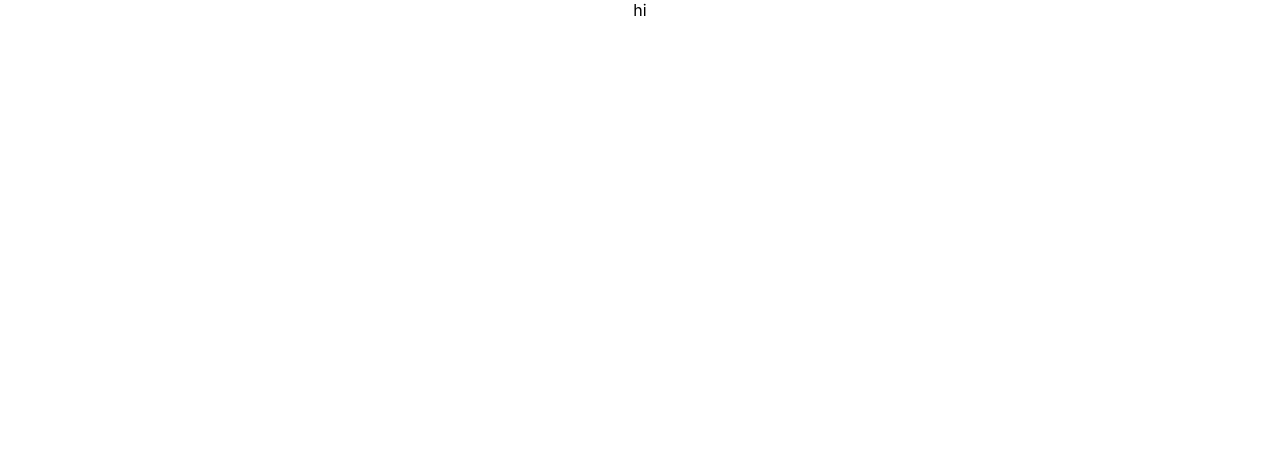
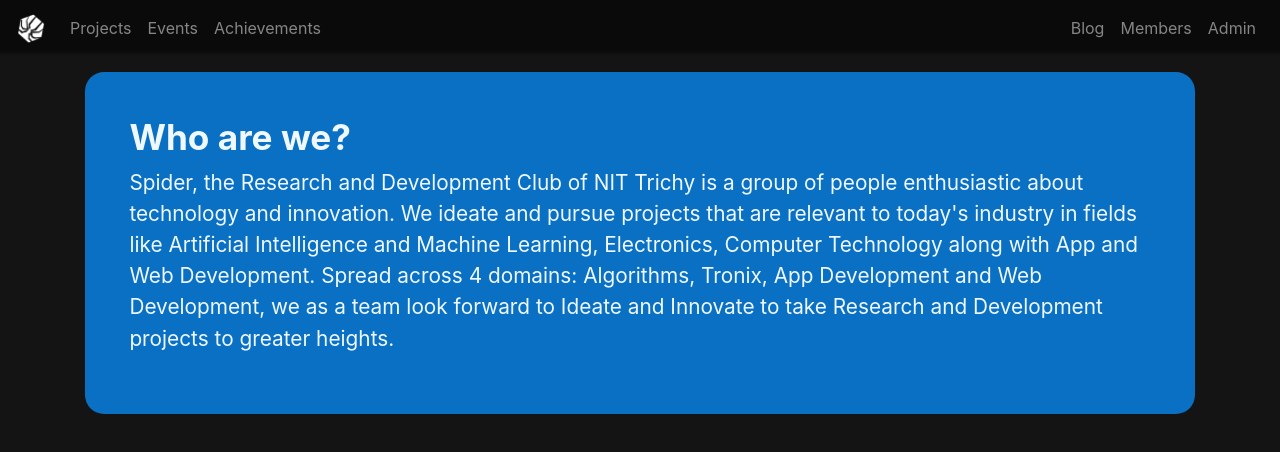
Before and after one commit to SJK2150/spider-site-2026, a React (Create React App) app: page / in a window 1280 px wide. Shown: the top 452 px of the page. Built offline with nearby package versions, Linux system fonts and the light colour scheme.

Commit message:
feat: Added Navbar and About us

```diff
--- a/public/index.html
+++ b/public/index.html
@@ -5,11 +5,14 @@
     <link rel="icon" href="%PUBLIC_URL%/favicon.ico" />
     <meta name="viewport" content="width=device-width, initial-scale=1" />
     <meta name="theme-color" content="#000000" />
-    <meta
-      name="description"
-      content="Web site created using create-react-app"
+    <meta name="description" content="Web site created using create-react-app" />
+    <link rel="apple-touch-icon" href="%PUBLIC_URL%/logo192.png" />
+    <link
+      rel="stylesheet"
+      href="https://stackpath.bootstrapcdn.com/bootstrap/4.3.1/css/bootstrap.min.css"
+      integrity="sha384-ggOyR0iXCbMQv3Xipma34MD+dH/1fQ784/j6cY/iJTQUOhcWr7x9JvoRxT2MZw1T"
+      crossorigin="anonymous"
     />
-    <link rel="apple-touch-icon" href="%PUBLIC_URL%/logo192.png" />
     <!--
       manifest.json provides metadata used when your web app is installed on a
       user's mobile device or desktop. See https://developers.google.com/web/fundamentals/web-app-manifest/
--- a/src/App.css
+++ b/src/App.css
@@ -1,38 +1,7 @@
 .App {
-  text-align: center;
+  /* text-align: center;/ */
+  background-color: rgb(20, 20, 20);
+  width: 100vw;
+  height: 100vh;
+  overflow-x: hidden;
 }
-
-.App-logo {
-  height: 40vmin;
-  pointer-events: none;
-}
-
-@media (prefers-reduced-motion: no-preference) {
-  .App-logo {
-    animation: App-logo-spin infinite 20s linear;
-  }
-}
-
-.App-header {
-  background-color: #282c34;
-  min-height: 100vh;
-  display: flex;
-  flex-direction: column;
-  align-items: center;
-  justify-content: center;
-  font-size: calc(10px + 2vmin);
-  color: white;
-}
-
-.App-link {
-  color: #61dafb;
-}
-
-@keyframes App-logo-spin {
-  from {
-    transform: rotate(0deg);
-  }
-  to {
-    transform: rotate(360deg);
-  }
-}
--- a/src/App.js
+++ b/src/App.js
@@ -1,9 +1,12 @@
 import './App.css';
+import Home from './home/home';
+import NavBar from './navbar/navbar';
 
 function App() {
   return (
     <div className="App">
-      hi
+      <NavBar />
+      <Home />
     </div>
   );
 }
--- /dev/null
+++ b/src/home/desc/desc.css
@@ -0,0 +1,16 @@
+.dcard {
+  position: relative;
+  top: 1em;
+  background-color: rgb(9, 112, 196);
+  border-radius: 1.2em;
+  padding: 4%;
+  color: aliceblue;
+}
+
+.dcard-title > h3 {
+  font-size: 2.2em;
+}
+
+.dcard-desc > p {
+  font-size: 1.3em;
+}
--- /dev/null
+++ b/src/home/desc/desc.js
@@ -0,0 +1,22 @@
+import React from 'react';
+import { Container } from 'react-bootstrap';
+import './desc.css'
+
+function Desc() {
+	return (
+		<div>
+			<Container>
+				<div className="dcard">
+					<div className="dcard-title">
+						<h3><strong>Who are we?</strong></h3>
+					</div>
+					<div className="dcard-desc">
+						<p>Spider, the Research and Development Club of NIT Trichy is a group of people enthusiastic about technology and innovation. We ideate and pursue projects that are relevant to today's industry in fields like Artificial Intelligence and Machine Learning, Electronics, Computer Technology along with App and Web Development. Spread across 4 domains: Algorithms, Tronix, App Development and Web Development, we as a team look forward to Ideate and Innovate to take Research and Development projects to greater heights.</p>
+					</div>
+				</div>
+			</Container>
+		</div>
+	);
+}
+
+export default Desc;
--- /dev/null
+++ b/src/home/home.css
@@ -0,0 +1,5 @@
+/* @media only screen and (max-width: 600px) {
+  .promo {
+    zoom: 10 !important;
+  }
+} */
--- /dev/null
+++ b/src/home/home.js
@@ -0,0 +1,13 @@
+import React from 'react';
+import Desc from './desc/desc'
+import './home.css'
+function Home() {
+	return (
+		<div>
+
+			<Desc />
+		</div>
+	);
+}
+
+export default Home;
--- a/src/index.css
+++ b/src/index.css
@@ -1,13 +1,11 @@
-body {
+/* body {
   margin: 0;
-  font-family: -apple-system, BlinkMacSystemFont, 'Segoe UI', 'Roboto', 'Oxygen',
-    'Ubuntu', 'Cantarell', 'Fira Sans', 'Droid Sans', 'Helvetica Neue',
-    sans-serif;
+  font-family: -apple-system, BlinkMacSystemFont, 'Segoe UI', 'Roboto', 'Oxygen', 'Ubuntu',
+    'Cantarell', 'Fira Sans', 'Droid Sans', 'Helvetica Neue', sans-serif;
   -webkit-font-smoothing: antialiased;
   -moz-osx-font-smoothing: grayscale;
 }
 
 code {
-  font-family: source-code-pro, Menlo, Monaco, Consolas, 'Courier New',
-    monospace;
-}
+  font-family: source-code-pro, Menlo, Monaco, Consolas, 'Courier New', monospace;
+} */
--- /dev/null
+++ b/src/navbar/navbar.css
@@ -0,0 +1,5 @@
+.custom-nav {
+  background-color: rgb(10, 10, 10);
+  background: linear-gradient(to bottom, rgba(10, 10, 10) 90%, rgba(20, 20, 20) 100%);
+  text-align: center;
+}
--- /dev/null
+++ b/src/navbar/navbar.js
@@ -0,0 +1,34 @@
+import React from 'react';
+import { Navbar, Nav } from 'react-bootstrap';
+import './navbar.css';
+
+function NavBar() {
+  return (
+    <Navbar className="custom-nav" variant="dark" expand="lg" sticky="top">
+      <Navbar.Brand href="#home">
+        <img
+          src="logo-alt.png"
+          alt="Spider Logo"
+          width="30"
+          height="30"
+          className="d-inline-block align-top"
+        />
+      </Navbar.Brand>
+      <Navbar.Toggle aria-controls="basic-navbar-nav" />
+      <Navbar.Collapse id="basic-navbar-nav">
+        <Nav className="mr-auto">
+          <Nav.Link href="#projects">Projects</Nav.Link>
+          <Nav.Link href="#events">Events</Nav.Link>
+          <Nav.Link href="#achievements">Achievements</Nav.Link>
+        </Nav>
+        <Nav>
+          <Nav.Link href="#blog">Blog</Nav.Link>
+          <Nav.Link href="#members">Members</Nav.Link>
+          <Nav.Link href="#admin">Admin</Nav.Link>
+        </Nav>
+      </Navbar.Collapse>
+    </Navbar>
+  );
+}
+
+export default NavBar;
```
Also changed, not shown: src/members/members.js (added, +19 -0 lines), public/logo-alt.png (added), src/members/members.css (added), 1 other file (tests, documents, lock files or other folders).
